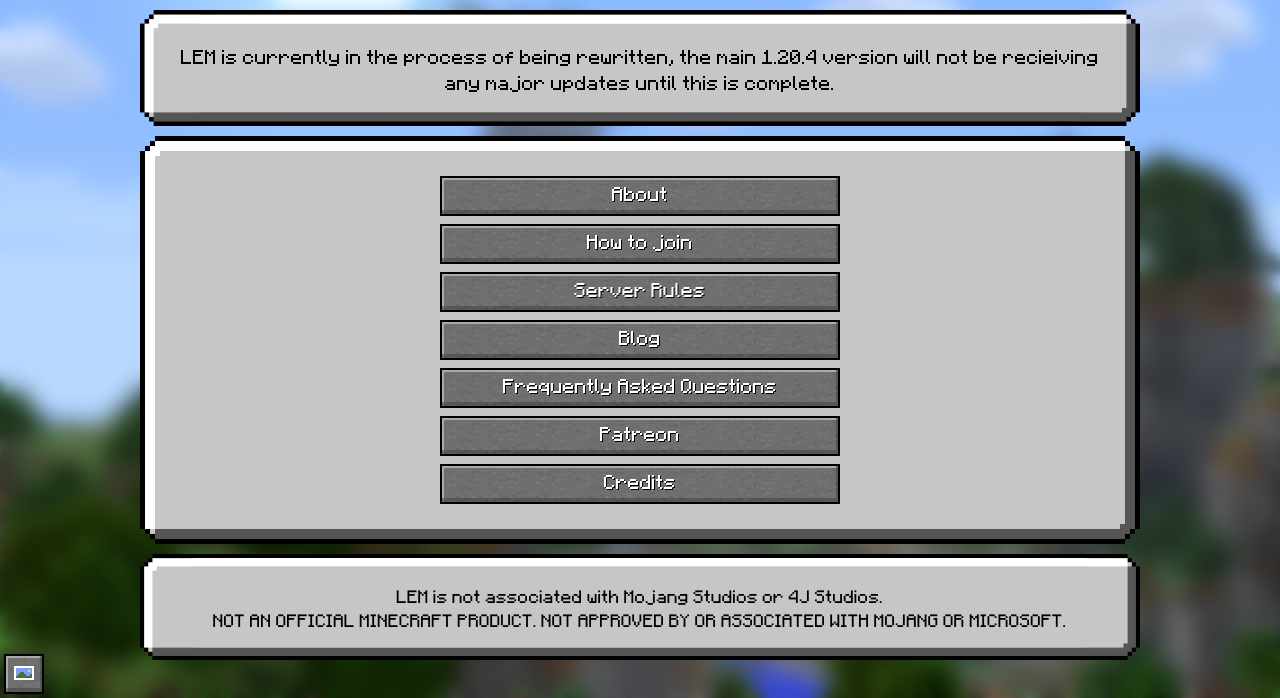
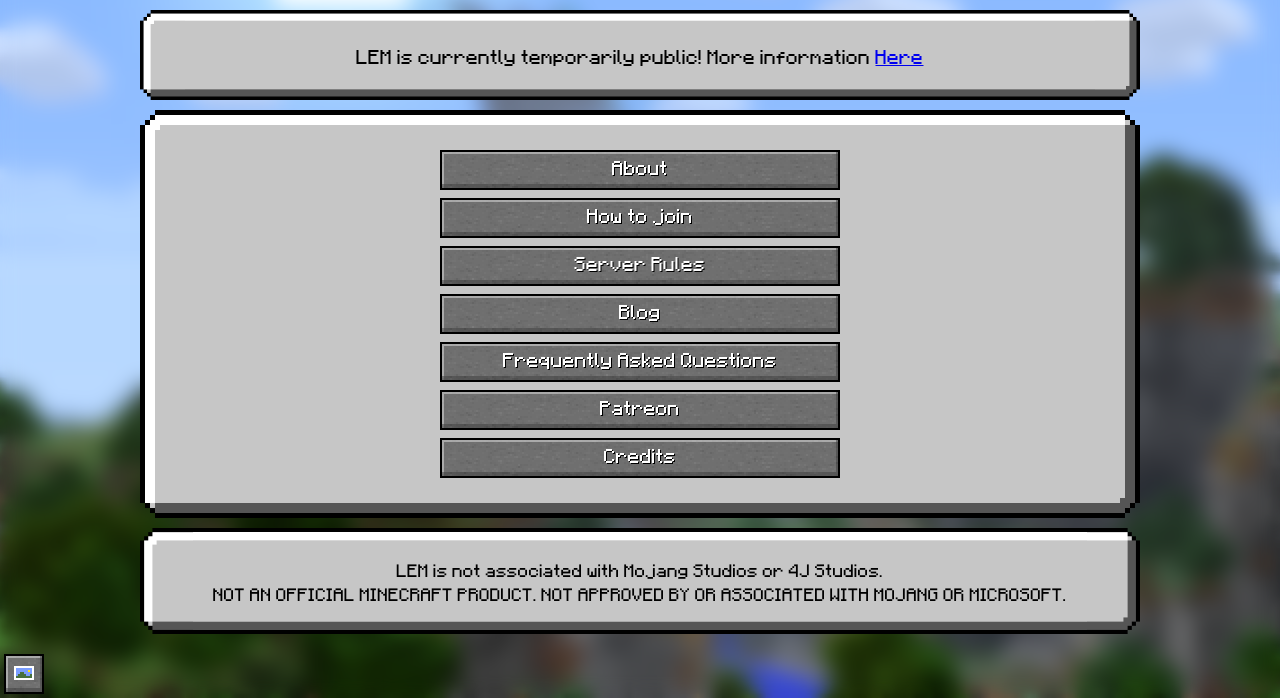
Before and after one commit to Legacy-Edition-Minigames/Website, a Jekyll site: the page built from index.html, in a window 1280 px wide, cut to the strip 202-900 px from the top of the page. Built offline with Jekyll 4.4.1, drawn with Linux system fonts in a browser that asks for light colours; some web fonts are replaced.

Commit message:
Add notices about the Halloween Event

```diff
--- a/_posts/faq/0004-1-1-whitelist.markdown
+++ b/_posts/faq/0004-1-1-whitelist.markdown
@@ -28,5 +28,9 @@
   ### How can I join currently?
 
   It used to be possible to send an invite request to be able to join, however due to a huge influx of invite requests it became impossible to manage it with our current resources. We plan to work on going public instead of re-opening invite requests. In the meantime, check out [Weekend Events](../blog/weekendevents) for trying out the server.
+
+  # Notice
+
+  ### LEM is currently temporarily public! More information [Here](../blog/2kevent)
 markdown: true
 ---
--- a/index.html
+++ b/index.html
@@ -4,7 +4,7 @@
 ---
 
 <div class="guibox center">
-	LEM is currently in the process of being rewritten, the main 1.20.4 version will not be recieiving any major updates until this is complete.
+	LEM is currently temporarily public! More information <a href="{{ site.baseurl }}/blog/2kevent">Here</a>
 </div>
 
 <div class="guibox center">
--- a/join.html
+++ b/join.html
@@ -7,6 +7,7 @@
 	<h1>How to join</h1>
 		<p>Legacy Edition Minigames is currently in a <b>closed alpha.</b></p>
 		<p>At the moment, invites are currently disabled.</p>
+		<p><b>NOTICE</b>: LEM is currently temporarily public! More information <a href="{{ site.baseurl }}/blog/2kevent">Here</a></p>
 		<div class="button-list">
 			<a class="minecraft-button center" href="{{ site.baseurl }}/joinrequest">More Information</a>
 			<a class="minecraft-button center" href="{{ site.baseurl }}/">Return</a>
--- a/joinrequest.html
+++ b/joinrequest.html
@@ -5,6 +5,7 @@
 
 <div class="guibox center">
 	<h1 style="color: #AA0000; text-shadow: 0.125em 0.125em #2A0000">Invite Requests are paused.</h1>
+		<p><b>NOTICE</b>: LEM is currently temporarily public! More information <a href="{{ site.baseurl }}/blog/2kevent">Here</a></p>
 		<p>We are not currently accepting additional requests for players.<br>
 		More information on our FAQ page.<br>
 		For anyone wanting to join, check out our Weekend Events.</p>
```
